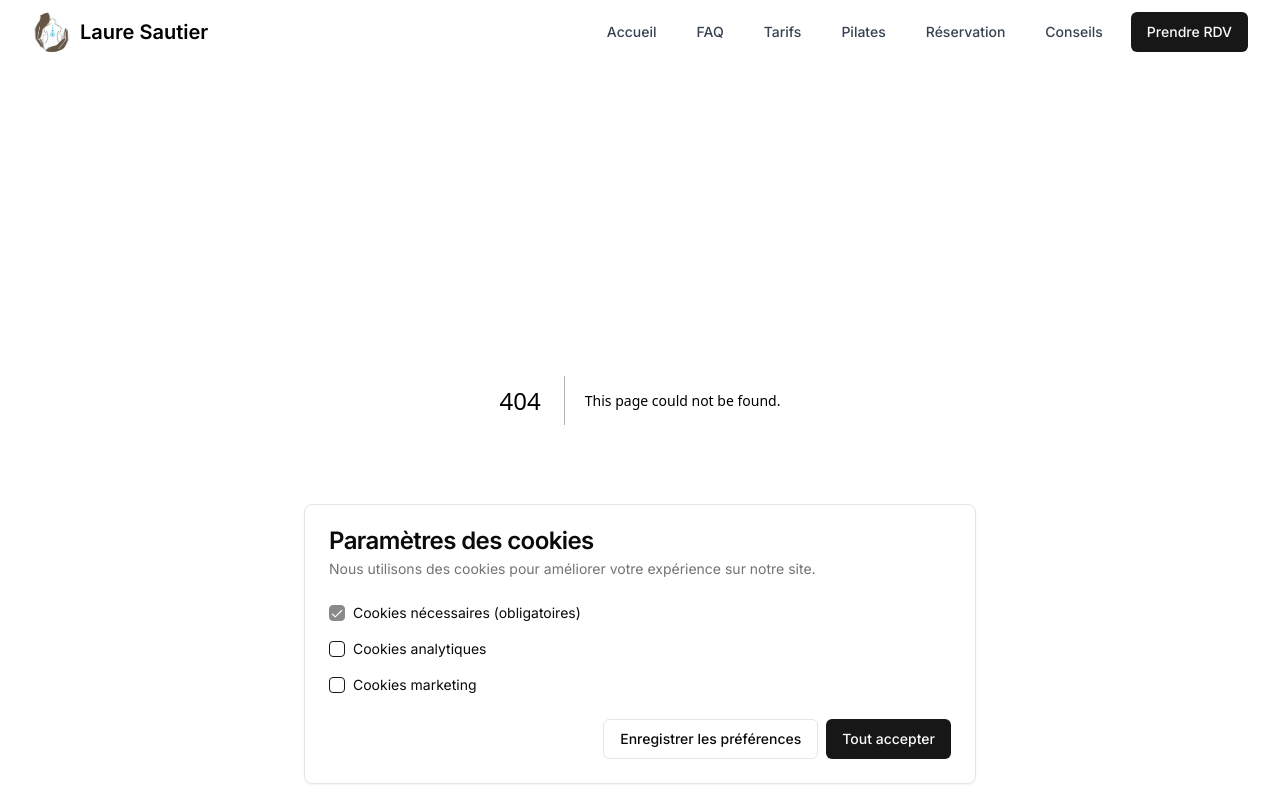
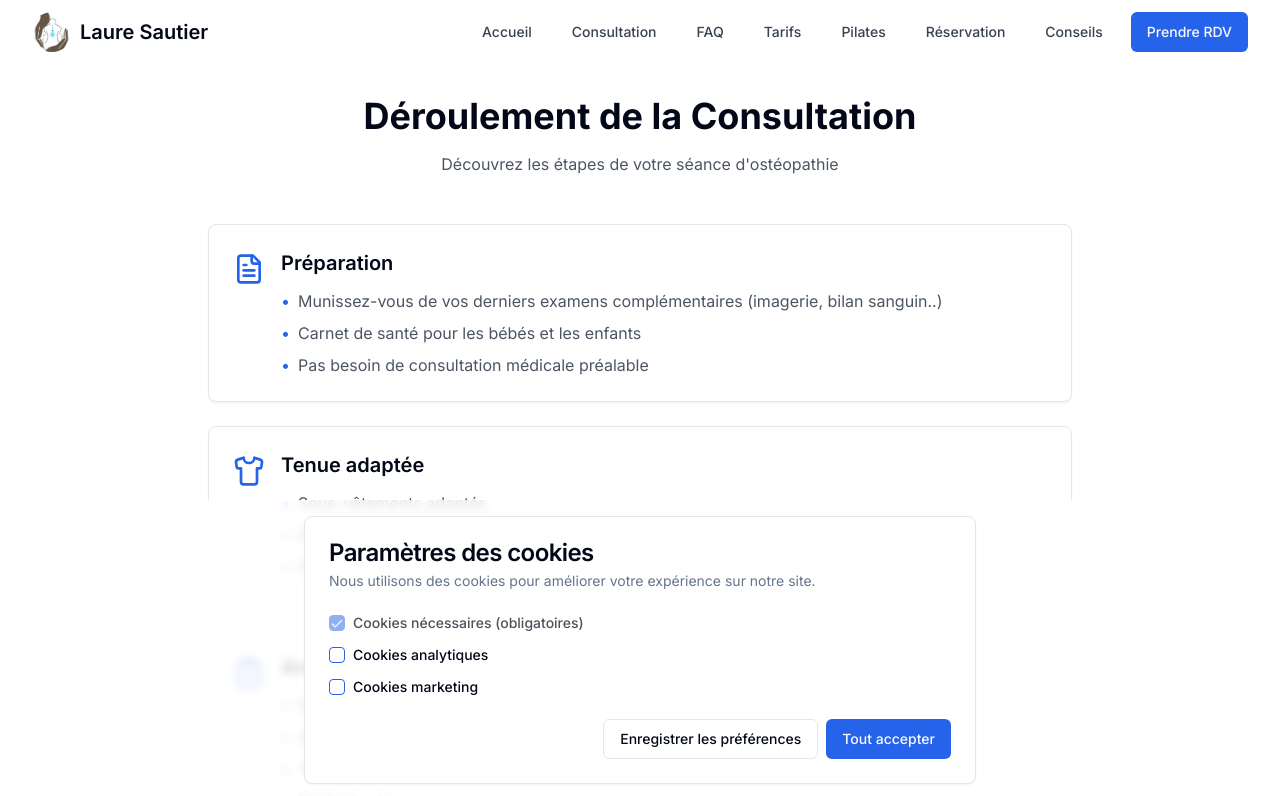
Before and after one commit to jonathanbensadoun/Laure_S_web_pages, a Next.js app: page /consultation in a window 1280 px wide. Before the commit this address had no page. Shown: the top 796 px of the page. Built offline with nearby package versions, Linux system fonts and the light colour scheme.

Commit message:
gestion cookie and section consultation

```diff
--- a/app/conseils/page.tsx
+++ b/app/conseils/page.tsx
@@ -130,7 +130,7 @@ export default function Conseils() {
       </motion.div>
 
       <Tabs defaultValue="etirements" className="w-full">
-        <TabsList className="w-full flex flex-wrap justify-center gap-2 mb-8">
+        <TabsList className="w-full h-full flex flex-wrap justify-center gap-2 mb-8">
           {Object.entries(conseils).map(([key, { title }]) => (
             <TabsTrigger key={key} value={key} className="px-4 py-2">
               {title}
--- /dev/null
+++ b/app/consultation/page.tsx
@@ -0,0 +1,118 @@
+"use client";
+
+import { motion } from "framer-motion";
+import { useInView } from "react-intersection-observer";
+import { Card } from "@/components/ui/card";
+import {
+  Stethoscope,
+  FileText,
+  Shirt,
+  ClipboardCheck,
+  HandMetal,
+} from "lucide-react";
+
+const steps = [
+  {
+    icon: <FileText className="w-8 h-8 text-primary" />,
+    title: "Préparation",
+    content: [
+      "Munissez-vous de vos derniers examens complémentaires (imagerie, bilan sanguin..)",
+      "Carnet de santé pour les bébés et les enfants",
+      "Pas besoin de consultation médicale préalable",
+    ],
+  },
+  {
+    icon: <Shirt className="w-8 h-8 text-primary" />,
+    title: "Tenue adaptée",
+    content: [
+      "Sous-vêtements adaptés",
+      "Débardeur, leggin, jogging ou short souple",
+      "Possibilité de rester habillé(e) sur demande",
+    ],
+  },
+  {
+    icon: <ClipboardCheck className="w-8 h-8 text-primary" />,
+    title: "Anamnèse",
+    content: [
+      "Discussion sur votre motif de consultation",
+      "Antécédents médicaux",
+      "Traumatismes",
+      "Mode de vie",
+    ],
+  },
+  {
+    icon: <Stethoscope className="w-8 h-8 text-primary" />,
+    title: "Diagnostic clinique",
+    content: [
+      "Évaluation de la situation",
+      "Orientation vers un autre professionnel de santé si nécessaire",
+    ],
+  },
+  {
+    icon: <HandMetal className="w-8 h-8 text-primary" />,
+    title: "Traitement",
+    content: [
+      "Techniques musculo-squelettiques",
+      "Techniques viscérales",
+      "Techniques crâniennes",
+      "Techniques tissulaires fasciales",
+      "Adaptation des techniques selon vos préférences",
+    ],
+  },
+];
+
+export default function Consultation() {
+  const [ref, inView] = useInView({
+    triggerOnce: true,
+    threshold: 0.1,
+  });
+
+  return (
+    <div className="max-w-4xl mx-auto px-4 py-16 sm:py-24" ref={ref}>
+      <motion.div
+        initial={{ y: 20, opacity: 0 }}
+        animate={inView ? { y: 0, opacity: 1 } : {}}
+        transition={{ duration: 0.6 }}
+        className="text-center mb-12"
+      >
+        <h1 className="text-3xl sm:text-4xl font-bold mb-4">
+          Déroulement de la Consultation
+        </h1>
+        <p className="text-gray-600">
+          Découvrez les étapes de votre séance d&apos;ostéopathie
+        </p>
+      </motion.div>
+
+      <div className="space-y-6">
+        {steps.map((step, index) => (
+          <motion.div
+            key={index}
+            initial={{ x: index % 2 === 0 ? -50 : 50, opacity: 0 }}
+            animate={inView ? { x: 0, opacity: 1 } : {}}
+            transition={{ duration: 0.6, delay: index * 0.2 }}
+          >
+            <Card className="p-6">
+              <div className="flex items-start space-x-4">
+                <div className="mt-1">{step.icon}</div>
+                <div className="flex-1">
+                  <h3 className="text-xl font-semibold mb-3">{step.title}</h3>
+                  <ul className="space-y-2">
+                    {step.content.map((item, itemIndex) => (
+                      <li
+                        key={itemIndex}
+                        className="flex items-start text-gray-600"
+                      >
+                        <span className="text-primary mr-2">•</span>
+                        <span>{item}</span>
+                      </li>
+                    ))}
+                  </ul>
+                </div>
+              </div>
+            </Card>
+          </motion.div>
+        ))}
+      </div>
+    </div>
+  );
+}
--- a/app/globals.css
+++ b/app/globals.css
@@ -19,51 +19,52 @@
 @layer base {
   :root {
     --background: 0 0% 100%;
-    --foreground: 0 0% 3.9%;
+    --foreground: 222.2 84% 4.9%;
     --card: 0 0% 100%;
-    --card-foreground: 0 0% 3.9%;
+    --card-foreground: 222.2 84% 4.9%;
     --popover: 0 0% 100%;
-    --popover-foreground: 0 0% 3.9%;
-    --primary: 0 0% 9%;
-    --primary-foreground: 0 0% 98%;
-    --secondary: 0 0% 96.1%;
-    --secondary-foreground: 0 0% 9%;
-    --muted: 0 0% 96.1%;
-    --muted-foreground: 0 0% 45.1%;
-    --accent: 0 0% 96.1%;
-    --accent-foreground: 0 0% 9%;
+    --popover-foreground: 222.2 84% 4.9%;
+    --primary: 221.2 83.2% 53.3%;
+    --primary-foreground: 210 40% 98%;
+    --secondary: 210 40% 96.1%;
+    --secondary-foreground: 222.2 47.4% 11.2%;
+    --muted: 210 40% 96.1%;
+    --muted-foreground: 215.4 16.3% 46.9%;
+    --accent: 210 40% 96.1%;
+    --accent-foreground: 222.2 47.4% 11.2%;
     --destructive: 0 84.2% 60.2%;
-    --destructive-foreground: 0 0% 98%;
-    --border: 0 0% 89.8%;
-    --input: 0 0% 89.8%;
-    --ring: 0 0% 3.9%;
+    --destructive-foreground: 210 40% 98%;
+    --border: 214.3 31.8% 91.4%;
+    --input: 214.3 31.8% 91.4%;
+    --ring: 221.2 83.2% 53.3%;
+    --radius: 0.5rem;
     --chart-1: 12 76% 61%;
     --chart-2: 173 58% 39%;
     --chart-3: 197 37% 24%;
     --chart-4: 43 74% 66%;
     --chart-5: 27 87% 67%;
-    --radius: 0.5rem;
   }
+
   .dark {
-    --background: 0 0% 3.9%;
-    --foreground: 0 0% 98%;
-    --card: 0 0% 3.9%;
-    --card-foreground: 0 0% 98%;
-    --popover: 0 0% 3.9%;
-    --popover-foreground: 0 0% 98%;
-    --primary: 0 0% 98%;
-    --primary-foreground: 0 0% 9%;
-    --secondary: 0 0% 14.9%;
-    --secondary-foreground: 0 0% 98%;
-    --muted: 0 0% 14.9%;
-    --muted-foreground: 0 0% 63.9%;
-    --accent: 0 0% 14.9%;
-    --accent-foreground: 0 0% 98%;
+    --background: 222.2 84% 4.9%;
+    --foreground: 210 40% 98%;
+    --card: 222.2 84% 4.9%;
+    --card-foreground: 210 40% 98%;
+    --popover: 222.2 84% 4.9%;
+    --popover-foreground: 210 40% 98%;
+    --primary: 217.2 91.2% 59.8%;
+    --primary-foreground: 222.2 47.4% 11.2%;
+    --secondary: 217.2 32.6% 17.5%;
+    --secondary-foreground: 210 40% 98%;
+    --muted: 217.2 32.6% 17.5%;
+    --muted-foreground: 215 20.2% 65.1%;
+    --accent: 217.2 32.6% 17.5%;
+    --accent-foreground: 210 40% 98%;
     --destructive: 0 62.8% 30.6%;
-    --destructive-foreground: 0 0% 98%;
-    --border: 0 0% 14.9%;
-    --input: 0 0% 14.9%;
-    --ring: 0 0% 83.1%;
+    --destructive-foreground: 210 40% 98%;
+    --border: 217.2 32.6% 17.5%;
+    --input: 217.2 32.6% 17.5%;
+    --ring: 224.3 76.3% 48%;
     --chart-1: 220 70% 50%;
     --chart-2: 160 60% 45%;
     --chart-3: 30 80% 55%;
--- a/components/cookie-consent/cookie-banner.tsx
+++ b/components/cookie-consent/cookie-banner.tsx
@@ -1,7 +1,7 @@
 "use client";
 
-import { useState, useEffect } from 'react';
-import { Button } from '@/components/ui/button';
+import { useState, useEffect } from "react";
+import { Button } from "@/components/ui/button";
 import {
   Card,
   CardContent,
@@ -9,23 +9,32 @@ import {
   CardFooter,
   CardHeader,
   CardTitle,
-} from '@/components/ui/card';
-import { Checkbox } from '@/components/ui/checkbox';
-import { CookieConsent, defaultConsent, saveCookieConsent } from './cookie-settings';
+} from "@/components/ui/card";
+import { Checkbox } from "@/components/ui/checkbox";
+import {
+  getCookieConsent,
+  saveCookieConsent,
+  defaultConsent,
+} from "./cookie-settings";
 
 export function CookieBanner() {
   const [showBanner, setShowBanner] = useState(false);
-  const [consent, setConsent] = useState<CookieConsent>(defaultConsent);
+  const [consent, setConsent] = useState(defaultConsent);
 
   useEffect(() => {
-    const hasConsent = localStorage.getItem('cookie-consent');
-    if (!hasConsent) {
-      setShowBanner(true);
-    }
+    // Petit délai pour éviter le flash de la bannière au chargement
+    const timer = setTimeout(() => {
+      const savedConsent = getCookieConsent();
+      if (!savedConsent) {
+        setShowBanner(true);
+      }
+    }, 1000);
+
+    return () => clearTimeout(timer);
   }, []);
 
   const handleAcceptAll = () => {
-    const fullConsent: CookieConsent = {
+    const fullConsent = {
       necessary: true,
       analytics: true,
       marketing: true,
@@ -47,17 +56,17 @@ export function CookieBanner() {
         <CardHeader>
           <CardTitle>Paramètres des cookies</CardTitle>
           <CardDescription>
-            Nous utilisons des cookies pour améliorer votre expérience sur notre site.
+            Nous utilisons des cookies pour améliorer votre expérience sur notre
+            site.
           </CardDescription>
         </CardHeader>
         <CardContent className="space-y-4">
           <div className="flex items-center space-x-2">
-            <Checkbox
-              id="necessary"
-              checked={consent.necessary}
-              disabled
-            />
-            <label htmlFor="necessary" className="text-sm">
+            <Checkbox id="necessary" checked={consent.necessary} disabled />
+            <label
+              htmlFor="necessary"
+              className="text-sm font-medium leading-none peer-disabled:cursor-not-allowed peer-disabled:opacity-70"
+            >
               Cookies nécessaires (obligatoires)
             </label>
           </div>
@@ -66,10 +75,13 @@ export function CookieBanner() {
               id="analytics"
               checked={consent.analytics}
               onCheckedChange={(checked) =>
-                setConsent(prev => ({ ...prev, analytics: checked === true }))
+                setConsent((prev) => ({ ...prev, analytics: checked === true }))
               }
             />
-            <label htmlFor="analytics" className="text-sm">
+            <label
+              htmlFor="analytics"
+              className="text-sm font-medium leading-none"
+            >
               Cookies analytiques
             </label>
           </div>
@@ -78,10 +90,13 @@ export function CookieBanner() {
               id="marketing"
               checked={consent.marketing}
               onCheckedChange={(checked) =>
-                setConsent(prev => ({ ...prev, marketing: checked === true }))
+                setConsent((prev) => ({ ...prev, marketing: checked === true }))
               }
             />
-            <label htmlFor="marketing" className="text-sm">
+            <label
+              htmlFor="marketing"
+              className="text-sm font-medium leading-none"
+            >
               Cookies marketing
             </label>
           </div>
@@ -90,9 +105,7 @@ export function CookieBanner() {
           <Button variant="outline" onClick={handleSavePreferences}>
             Enregistrer les préférences
           </Button>
-          <Button onClick={handleAcceptAll}>
-            Tout accepter
-          </Button>
+          <Button onClick={handleAcceptAll}>Tout accepter</Button>
         </CardFooter>
       </Card>
     </div>
--- a/components/cookie-consent/cookie-settings.ts
+++ b/components/cookie-consent/cookie-settings.ts
@@ -7,16 +7,38 @@ export type CookieConsent = {
 };
 
 export const defaultConsent: CookieConsent = {
-  necessary: true, // Toujours true car nécessaire au fonctionnement
+  necessary: true,
   analytics: false,
   marketing: false,
 };
 
-export function getCookieConsent(): CookieConsent {
-  const consent = localStorage.getItem('cookie-consent');
-  return consent ? JSON.parse(consent) : defaultConsent;
+export function getCookieConsent(): CookieConsent | null {
+  if (typeof window === 'undefined') return null;
+
+  try {
+    const consent = localStorage.getItem('cookie-consent');
+    if (!consent) return null;
+
+    const parsed = JSON.parse(consent);
+
+    // Validate the parsed object has the correct structure
+    if (typeof parsed !== 'object' || parsed === null) return null;
+    if (!('necessary' in parsed) || !('analytics' in parsed) || !('marketing' in parsed)) return null;
+
+    return parsed as CookieConsent;
+  } catch (error) {
+    // If there's any error parsing, remove the invalid data and return null
+    localStorage.removeItem('cookie-consent');
+    return null;
+  }
 }
 
-export function saveCookieConsent(consent: CookieConsent) {
-  localStorage.setItem('cookie-consent', JSON.stringify(consent));
+export function saveCookieConsent(consent: CookieConsent): void {
+  if (typeof window === 'undefined') return;
+
+  try {
+    localStorage.setItem('cookie-consent', JSON.stringify(consent));
+  } catch (error) {
+    console.error('Failed to save cookie consent:', error);
+  }
 }
--- a/components/navbar.tsx
+++ b/components/navbar.tsx
@@ -9,6 +9,7 @@ import Image from "next/image";
 
 const navigation = [
   { name: "Accueil", href: "/" },
+  { name: "Consultation", href: "/consultation" },
   { name: "FAQ", href: "/faq" },
   { name: "Tarifs", href: "/tarifs" },
   { name: "Pilates", href: "/pilates" },
```
